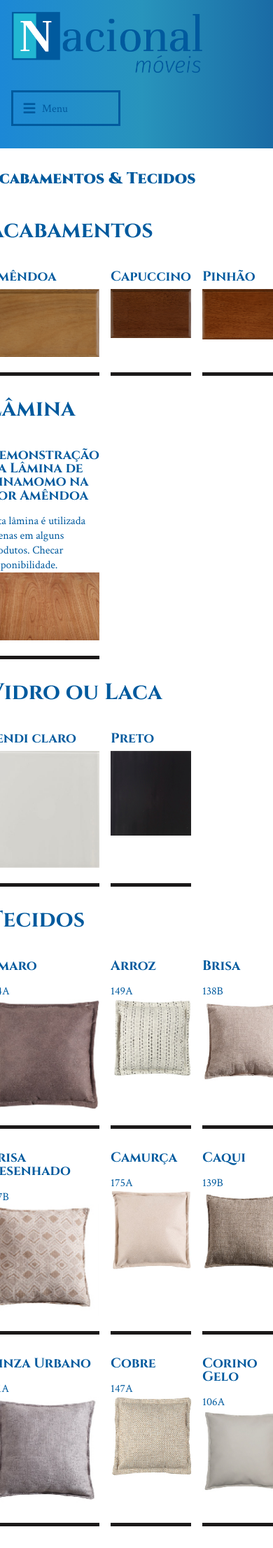
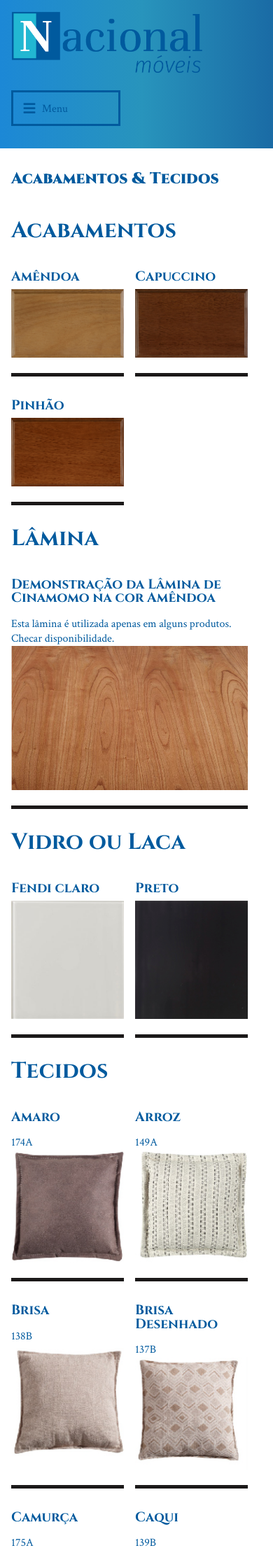
Before and after one commit to gstvdesign/nacional-2019, a Jekyll site: the page built from _acabamentos/index.html, in a window 390 px wide. Shown: the top 2212 px of the page at 70% size. Built offline with Jekyll 4.4.1, drawn with Linux system fonts in a browser that asks for light colours; nearby versions of some CDN libraries; some web fonts are replaced; some of the changed text lies outside the part shown.

Commit message:
acabementos update

```diff
--- a/_acabamentos/index.html
+++ b/_acabamentos/index.html
@@ -23,7 +23,7 @@ permalink: /acabamentos/
 	{% for acab in site.data.acab %}
 	{% if acab.cat contains "lamina" %}
 
-	<div class="acab-content_item">
+	<div class="acab-content_item full">
 	  <h3>{{ acab.title }}</h3>
 	  <p>{{ acab.info }}</p>
 		<img src="{{ site.img}}acabamentos/{{ acab.img }}" alt="">
--- a/_data/acab.csv
+++ b/_data/acab.csv
@@ -15,7 +15,6 @@ Glacê,35A,tec_glace-35A.jpg,tecido
 Glacê Floral,36A,tec_glace-floral-36A.jpg,tecido
 Grafite,152A,tec_grafite-152A.jpg,tecido
 Grinalda,140A,tec_grinalda-140A.jpg,tecido
-Ibiza Cinza,136B,tec_ibizacinza-136B.jpg,tecido
 Licor,170B,tec_licor-170B.jpg,tecido
 Luxo,148A,tec_luxo-148A.jpg,tecido
 Machê,167B,tec_mache-167B.jpg,tecido
--- a/_includes/footer.html
+++ b/_includes/footer.html
@@ -1,6 +1,7 @@
 <footer>
 	<p><i class="fas fa-phone-square"></i> (47) 3635 6654</p>
-	<p><i class="far fa-envelope-open"></i> <a href="mailto:nacional@nacionalmoveis.com.br">nacional@nacionalmoveis.com.br</a></p>
+  <p><i class="fab fa-instagram"><a href="https://www.instagram.com/p/B1MZuhcgq_r/">@nacionalmoveis</a></i></p>
+	<p><i class="fas fa-envelope-open"></i> <a href="mailto:nacional@nacionalmoveis.com.br">nacional@nacionalmoveis.com.br</a></p>
 </footer>
 
 <script src="https://unpkg.com/swup@latest/dist/swup.min.js"></script>
--- a/css/mobile.css
+++ b/css/mobile.css
@@ -64,4 +64,12 @@
     .principal-produtos {
         width: auto;
     }
+
+    .acab-list{
+        grid-template-columns: repeat(2, 45%);
+    }
+
+    .full {
+        grid-column: 1/-1;
+    }
 }
```
Also changed, not shown: _includes/head.html (+12 -0 lines).
